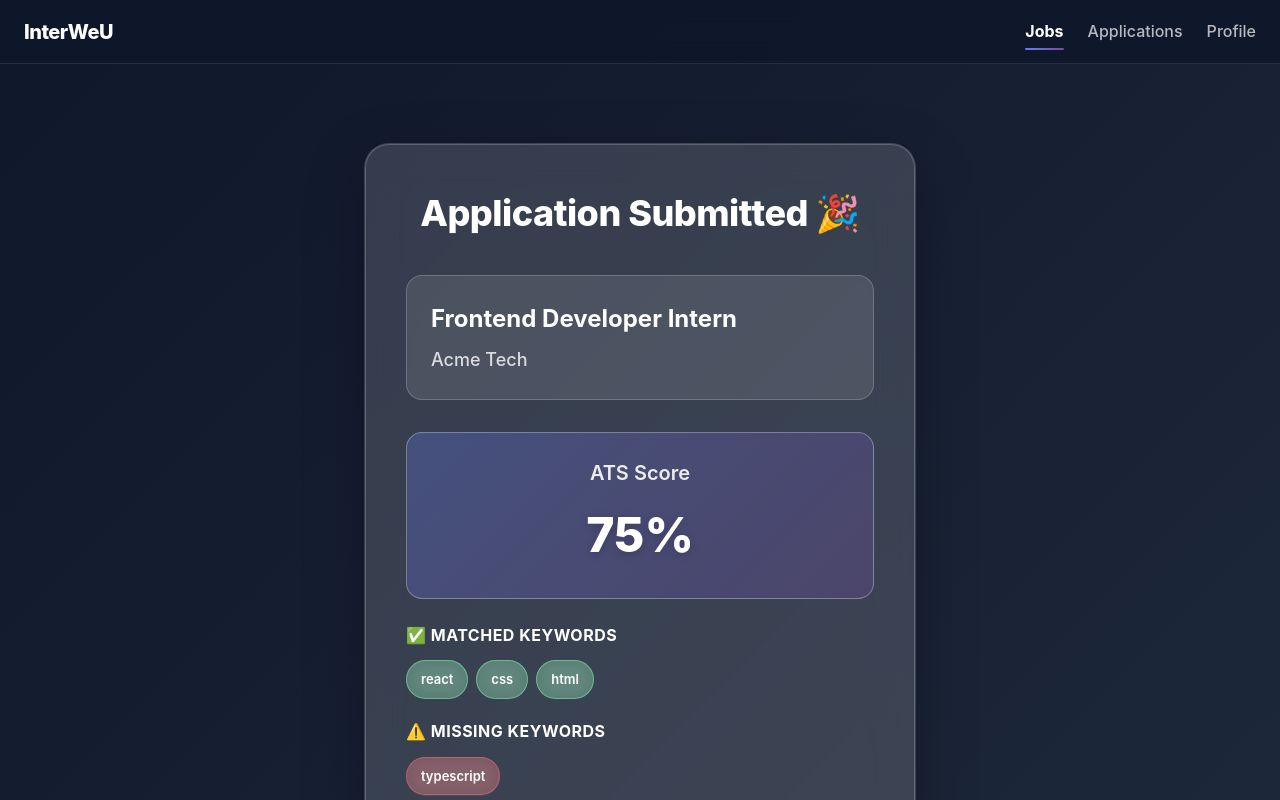
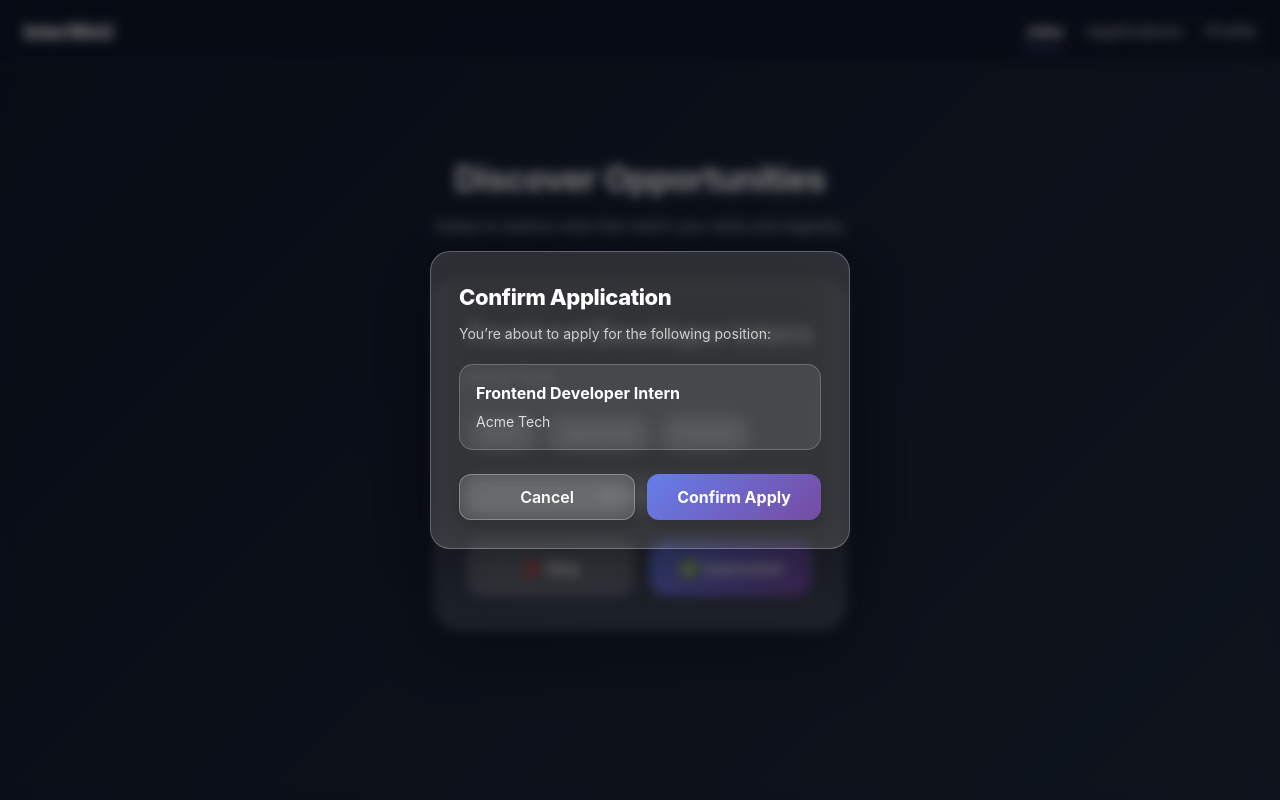
Before and after one commit to mahakVishwa/job-swipe-frontend, a React (Vite) app: page / in a window 1280 px wide. Both pictures are taken after a click on the button "✅ Interested". Shown: the top 800 px of the page. Built offline with nearby package versions, Linux system fonts and the light colour scheme.

Commit message:
Add confirm apply modal to prevent accidental job submissions

```diff
--- /dev/null
+++ b/src/components/job/ConfirmApplyModal.tsx
@@ -0,0 +1,135 @@
+import type { Job } from "../../types/job.types";
+
+interface ConfirmApplyModalProps {
+  job: Job;
+  onConfirm: () => void;
+  onCancel: () => void;
+}
+
+const ConfirmApplyModal = ({
+  job,
+  onConfirm,
+  onCancel,
+}: ConfirmApplyModalProps) => {
+  return (
+    <div
+      style={{
+        position: "fixed",
+        inset: 0,
+        background: "rgba(0,0,0,0.5)",
+        backdropFilter: "blur(6px)",
+        display: "flex",
+        alignItems: "center",
+        justifyContent: "center",
+        zIndex: 999,
+        padding: "24px",
+        fontFamily:
+          "Inter, system-ui, -apple-system, BlinkMacSystemFont, 'Segoe UI', sans-serif",
+      }}
+    >
+      <div
+        style={{
+          width: "100%",
+          maxWidth: "420px",
+          background: "rgba(255,255,255,0.15)",
+          backdropFilter: "blur(20px)",
+          borderRadius: "20px",
+          padding: "28px",
+          border: "1px solid rgba(255,255,255,0.25)",
+          boxShadow: "0 20px 60px rgba(0,0,0,0.35)",
+        }}
+      >
+        <h2
+          style={{
+            fontSize: "22px",
+            fontWeight: 800,
+            color: "#ffffff",
+            marginTop: 0,
+            marginBottom: "8px",
+            letterSpacing: "-0.4px",
+          }}
+        >
+          Confirm Application
+        </h2>
+
+        <p
+          style={{
+            fontSize: "14px",
+            color: "rgba(255,255,255,0.75)",
+            marginBottom: "20px",
+            lineHeight: 1.5,
+          }}
+        >
+          You’re about to apply for the following position:
+        </p>
+
+        <div
+          style={{
+            background: "rgba(255,255,255,0.1)",
+            borderRadius: "14px",
+            padding: "16px",
+            marginBottom: "24px",
+            border: "1px solid rgba(255,255,255,0.2)",
+          }}
+        >
+          <p
+            style={{
+              margin: 0,
+              fontSize: "16px",
+              fontWeight: 700,
+              color: "#ffffff",
+            }}
+          >
+            {job.title}
+          </p>
+          <p
+            style={{
+              margin: "4px 0 0 0",
+              fontSize: "14px",
+              color: "rgba(255,255,255,0.8)",
+            }}
+          >
+            {job.company}
+          </p>
+        </div>
+
+        <div style={{ display: "flex", gap: "12px" }}>
+          <button
+            onClick={onCancel}
+            style={{
+              flex: 1,
+              padding: "12px",
+              borderRadius: "12px",
+              border: "1px solid rgba(255,255,255,0.3)",
+              background: "rgba(255,255,255,0.1)",
+              color: "#ffffff",
+              fontWeight: 600,
+              cursor: "pointer",
+            }}
+          >
+            Cancel
+          </button>
+
+          <button
+            onClick={onConfirm}
+            style={{
+              flex: 1,
+              padding: "12px",
+              borderRadius: "12px",
+              border: "none",
+              background:
+                "linear-gradient(135deg, #667eea 0%, #764ba2 100%)",
+              color: "#ffffff",
+              fontWeight: 700,
+              cursor: "pointer",
+            }}
+          >
+            Confirm Apply
+          </button>
+        </div>
+      </div>
+    </div>
+  );
+};
+
+export default ConfirmApplyModal;
--- a/src/pages/ApplyConfirmation.tsx
+++ b/src/pages/ApplyConfirmation.tsx
@@ -18,241 +18,211 @@ const ApplyConfirmation = ({
   return (
     <div
       style={{
-        padding: "40px 24px",
+        padding: "32px 20px",
         minHeight: "100vh",
         display: "flex",
         alignItems: "center",
         justifyContent: "center",
+        fontFamily:
+          "Inter, system-ui, -apple-system, BlinkMacSystemFont, 'Segoe UI', sans-serif",
       }}
     >
       <div
         style={{
-          padding: "40px",
-          maxWidth: "550px",
+          maxWidth: "520px",
           width: "100%",
           background: "rgba(255, 255, 255, 0.15)",
           backdropFilter: "blur(20px)",
-          WebkitBackdropFilter: "blur(20px)",
           borderRadius: "24px",
-          boxShadow: "0 20px 60px rgba(0, 0, 0, 0.3), 0 0 0 1px rgba(255, 255, 255, 0.2)",
+          padding: "28px",
+          boxShadow:
+            "0 20px 60px rgba(0, 0, 0, 0.3), 0 0 0 1px rgba(255, 255, 255, 0.2)",
           border: "1px solid rgba(255, 255, 255, 0.2)",
-          animation: "fadeSlideIn 0.6s cubic-bezier(0.4, 0, 0.2, 1)",
         }}
       >
+        {/* Header */}
+        <div style={{ textAlign: "center", marginBottom: "24px" }}>
           <h1
             style={{
-            fontSize: "36px",
-            fontWeight: "800",
+              fontSize: "28px",
+              fontWeight: 800,
               color: "#ffffff",
-            marginBottom: "32px",
-            textAlign: "center",
-            letterSpacing: "-0.5px",
+              margin: 0,
+              letterSpacing: "-0.4px",
             }}
           >
             Application Submitted 🎉
           </h1>
+          <p
+            style={{
+              marginTop: "6px",
+              fontSize: "14px",
+              color: "rgba(255,255,255,0.7)",
+            }}
+          >
+            Your application has been successfully recorded
+          </p>
+        </div>
 
+        {/* Job Info */}
         <div
           style={{
             background: "rgba(255, 255, 255, 0.1)",
             borderRadius: "16px",
-            padding: "24px",
-            marginBottom: "32px",
+            padding: "18px",
+            marginBottom: "20px",
             border: "1px solid rgba(255, 255, 255, 0.2)",
           }}
         >
           <h2
             style={{
-              fontSize: "24px",
-              fontWeight: "700",
+              fontSize: "20px",
+              fontWeight: 700,
               color: "#ffffff",
-              marginBottom: "8px",
-              marginTop: 0,
+              margin: "0 0 6px 0",
             }}
           >
             {job.title}
           </h2>
           <p
             style={{
-              fontSize: "18px",
-              color: "rgba(255, 255, 255, 0.8)",
+              fontSize: "15px",
+              color: "rgba(255,255,255,0.8)",
               margin: 0,
-              fontWeight: "500",
             }}
           >
             {job.company}
           </p>
         </div>
 
+        {/* ATS Section */}
         <div
           style={{
-            background: "linear-gradient(135deg, rgba(102, 126, 234, 0.3) 0%, rgba(118, 75, 162, 0.3) 100%)",
+            background:
+              "linear-gradient(135deg, rgba(102,126,234,0.3), rgba(118,75,162,0.3))",
             borderRadius: "16px",
-            padding: "24px",
-            marginBottom: "24px",
-            border: "1px solid rgba(255, 255, 255, 0.3)",
+            padding: "18px",
+            marginBottom: "20px",
+            border: "1px solid rgba(255,255,255,0.25)",
             textAlign: "center",
           }}
         >
-          <h3
+          <p
             style={{
-              fontSize: "20px",
-              fontWeight: "600",
-              color: "rgba(255, 255, 255, 0.9)",
-              marginTop: 0,
-              marginBottom: "8px",
+              fontSize: "14px",
+              fontWeight: 600,
+              color: "rgba(255,255,255,0.8)",
+              margin: 0,
             }}
           >
-            ATS Score
-          </h3>
+            ATS Match Score
+          </p>
           <div
             style={{
-              fontSize: "48px",
-              fontWeight: "800",
+              fontSize: "40px",
+              fontWeight: 800,
               color: "#ffffff",
-              textShadow: "0 2px 10px rgba(0, 0, 0, 0.2)",
+              marginTop: "4px",
             }}
           >
             {atsResult.score}%
           </div>
         </div>
 
-        <div
-          style={{
-            marginBottom: "20px",
-          }}
-        >
-          <h4
-            style={{
-              fontSize: "16px",
-              fontWeight: "700",
-              color: "#ffffff",
-              marginBottom: "12px",
-              marginTop: 0,
-              textTransform: "uppercase",
-              letterSpacing: "0.5px",
-            }}
-          >
-            ✅ Matched Keywords
-          </h4>
-          <div
-            style={{
-              display: "flex",
-              flexWrap: "wrap",
-              gap: "8px",
-            }}
-          >
-            {atsResult.matchedKeywords.map((keyword) => (
-              <span
-                key={keyword}
-                style={{
-                  padding: "8px 14px",
-                  fontSize: "13px",
-                  fontWeight: "600",
-                  background: "rgba(134, 239, 172, 0.3)",
-                  color: "#ffffff",
-                  borderRadius: "999px",
-                  border: "1px solid rgba(134, 239, 172, 0.5)",
-                  backdropFilter: "blur(10px)",
-                  WebkitBackdropFilter: "blur(10px)",
-                }}
-              >
-                {keyword}
-              </span>
-            ))}
-          </div>
+        {/* Keywords */}
+        <div style={{ marginBottom: "20px" }}>
+          <KeywordGroup
+            title="Matched Keywords"
+            items={atsResult.matchedKeywords}
+            type="success"
+          />
         </div>
 
-        <div
-          style={{
-            marginBottom: "32px",
-          }}
-        >
-          <h4
-            style={{
-              fontSize: "16px",
-              fontWeight: "700",
-              color: "#ffffff",
-              marginBottom: "12px",
-              marginTop: 0,
-              textTransform: "uppercase",
-              letterSpacing: "0.5px",
-            }}
-          >
-            ⚠️ Missing Keywords
-          </h4>
-          <div
-            style={{
-              display: "flex",
-              flexWrap: "wrap",
-              gap: "8px",
-            }}
-          >
-            {atsResult.missingKeywords.map((keyword) => (
-              <span
-                key={keyword}
-                style={{
-                  padding: "8px 14px",
-                  fontSize: "13px",
-                  fontWeight: "600",
-                  background: "rgba(248, 113, 113, 0.3)",
-                  color: "#ffffff",
-                  borderRadius: "999px",
-                  border: "1px solid rgba(248, 113, 113, 0.5)",
-                  backdropFilter: "blur(10px)",
-                  WebkitBackdropFilter: "blur(10px)",
-                }}
-              >
-                {keyword}
-              </span>
-            ))}
-          </div>
+        <div style={{ marginBottom: "28px" }}>
+          <KeywordGroup
+            title="Missing Keywords"
+            items={atsResult.missingKeywords}
+            type="danger"
+          />
         </div>
 
+        {/* CTA */}
         <button
           onClick={onContinue}
           style={{
             width: "100%",
-            padding: "16px 24px",
-            borderRadius: "16px",
+            padding: "14px",
+            borderRadius: "14px",
             border: "none",
-            background: "linear-gradient(135deg, #667eea 0%, #764ba2 100%)",
+            background:
+              "linear-gradient(135deg, #667eea 0%, #764ba2 100%)",
             color: "#ffffff",
-            fontSize: "18px",
-            fontWeight: "700",
-            boxShadow: "0 8px 20px rgba(102, 126, 234, 0.4)",
-            transition: "all 0.3s cubic-bezier(0.4, 0, 0.2, 1)",
+            fontSize: "16px",
+            fontWeight: 700,
             cursor: "pointer",
           }}
-          onMouseEnter={(e) => {
-            e.currentTarget.style.transform = "translateY(-2px)";
-            e.currentTarget.style.boxShadow = "0 12px 28px rgba(102, 126, 234, 0.5)";
-            e.currentTarget.style.filter = "brightness(1.1)";
-          }}
-          onMouseLeave={(e) => {
-            e.currentTarget.style.transform = "translateY(0)";
-            e.currentTarget.style.boxShadow = "0 8px 20px rgba(102, 126, 234, 0.4)";
-            e.currentTarget.style.filter = "brightness(1)";
-          }}
         >
-          Continue
+          Continue Browsing
         </button>
       </div>
-
-      <style>{`
-        @keyframes fadeSlideIn {
-          from {
-            opacity: 0;
-            transform: translateY(30px);
-          }
-          to {
-            opacity: 1;
-            transform: translateY(0);
-          }
-        }
-      `}</style>
     </div>
   );
 };
 
+const KeywordGroup = ({
+  title,
+  items,
+  type,
+}: {
+  title: string;
+  items: string[];
+  type: "success" | "danger";
+}) => {
+  const colors =
+    type === "success"
+      ? {
+          bg: "rgba(134,239,172,0.25)",
+          border: "rgba(134,239,172,0.5)",
+        }
+      : {
+          bg: "rgba(248,113,113,0.25)",
+          border: "rgba(248,113,113,0.5)",
+        };
+
+  return (
+    <>
+      <p
+        style={{
+          fontSize: "13px",
+          fontWeight: 700,
+          color: "#ffffff",
+          marginBottom: "10px",
+          textTransform: "uppercase",
+          letterSpacing: "0.6px",
+        }}
+      >
+        {title}
+      </p>
+      <div style={{ display: "flex", flexWrap: "wrap", gap: "8px" }}>
+        {items.map((item) => (
+          <span
+            key={item}
+            style={{
+              padding: "6px 12px",
+              fontSize: "12px",
+              fontWeight: 600,
+              background: colors.bg,
+              border: `1px solid ${colors.border}`,
+              borderRadius: "999px",
+              color: "#ffffff",
+            }}
+          >
+            {item}
+          </span>
+        ))}
+      </div>
+    </>
+  );
+};
+
 export default ApplyConfirmation;
--- a/src/pages/JobSwipe.tsx
+++ b/src/pages/JobSwipe.tsx
@@ -4,6 +4,7 @@ import type { Job } from "../types/job.types";
 import JobCard from "../components/job/JobCard";
 import ApplyConfirmation from "./ApplyConfirmation";
 import JobDetailModal from "../components/job/JobDetailModal";
+import ConfirmApplyModal from "../components/job/ConfirmApplyModal";
 import { calculateATS } from "../utils/ats.mock";
 import { AnimatePresence } from "framer-motion";
 
@@ -15,6 +16,7 @@ const JobSwipe = () => {
   const [atsResult, setAtsResult] = useState<any>(null);
 
   const [selectedJob, setSelectedJob] = useState<Job | null>(null);
+  const [pendingJob, setPendingJob] = useState<Job | null>(null);
 
   useEffect(() => {
     fetchJobs().then(setJobs);
@@ -26,16 +28,27 @@ const JobSwipe = () => {
     setCurrentIndex((prev) => prev + 1);
   };
 
+  // 🔁 Instead of applying directly, open confirm modal
   const handleInterested = () => {
     if (!currentJob) return;
+    setPendingJob(currentJob);
+  };
+
+  const confirmApply = () => {
+    if (!pendingJob) return;
 
     const ats = calculateATS(
       "react javascript css html git",
-      currentJob.atsKeywords
+      pendingJob.atsKeywords
     );
 
-    setAppliedJob(currentJob);
+    setAppliedJob(pendingJob);
     setAtsResult(ats);
+    setPendingJob(null);
+  };
+
+  const cancelApply = () => {
+    setPendingJob(null);
   };
 
   const handleContinue = () => {
@@ -135,6 +148,7 @@ const JobSwipe = () => {
         </div>
       )}
 
+      {/* Apply Confirmation */}
       {appliedJob && atsResult && (
         <ApplyConfirmation
           job={appliedJob}
@@ -143,10 +157,20 @@ const JobSwipe = () => {
         />
       )}
 
+      {/* Job Detail Modal */}
       {selectedJob && (
         <JobDetailModal
           job={selectedJob}
           onClose={() => setSelectedJob(null)}
+        />
+      )}
+
+      {/* Confirm Apply Modal */}
+      {pendingJob && (
+        <ConfirmApplyModal
+          job={pendingJob}
+          onConfirm={confirmApply}
+          onCancel={cancelApply}
         />
       )}
     </div>
```
Lines whose indentation alone changed are shown as unchanged.
